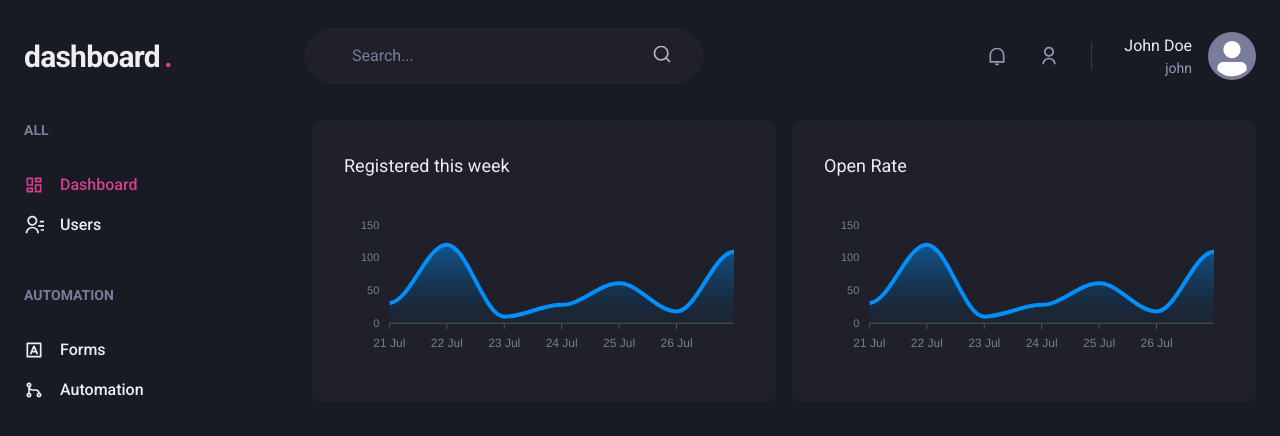
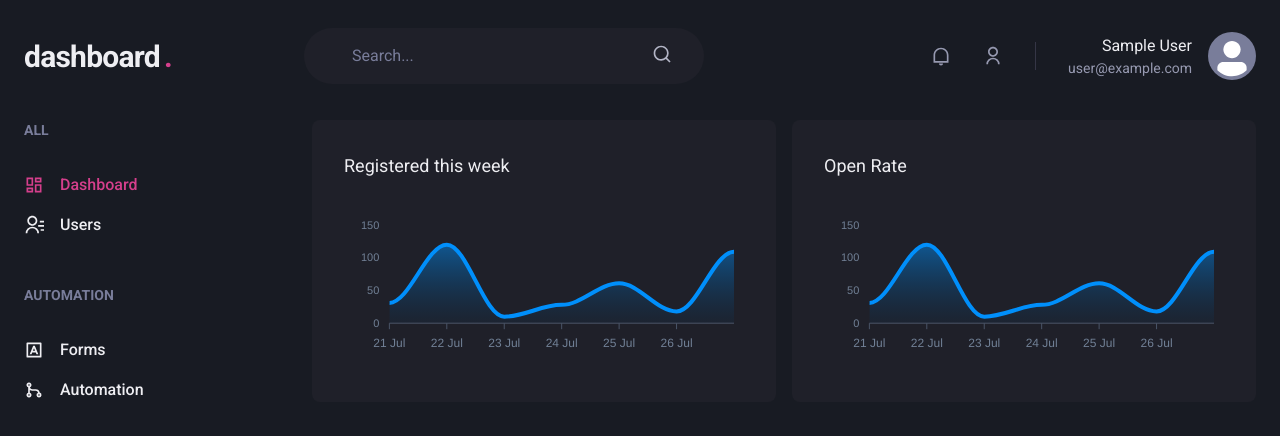
Before and after one commit to isadorapda/dashboard-next-app, a Next.js app: page /dashboard in a window 1280 px wide. Shown: the top 436 px of the page. Built offline with nearby package versions, Linux system fonts and the light colour scheme; no server answers; sample sign-in values are in the browser's storage; what miragejs would draw is missing.

Commit message:
feat: 🎸 show user info on header, add sign out

```diff
--- a/src/components/Header/Profile.tsx
+++ b/src/components/Header/Profile.tsx
@@ -1,17 +1,19 @@
 import { Avatar, Box, Flex, Text } from '@chakra-ui/react'
+import { signOut, useSession } from 'next-auth/react'
 
 interface ProfileProps {
   showProfileData?: boolean
 }
 
 export function Profile({ showProfileData = true }: ProfileProps) {
+  const { data: session } = useSession()
   return (
-    <Flex align="center">
+    <Flex align="center" onClick={() => signOut()}>
       {showProfileData && (
         <Box mr="4" textAlign="right">
-          <Text>John Doe</Text>
+          <Text>{session?.user?.name}</Text>
           <Text color="gray.300" fontSize="sm">
-            john
+            {session?.user?.email}
           </Text>
         </Box>
       )}
--- a/src/pages/dashboard.tsx
+++ b/src/pages/dashboard.tsx
@@ -4,6 +4,8 @@ import dynamic from 'next/dynamic'
 import { ApexOptions } from 'apexcharts'
 import { Header } from '../components/Header'
 import { Sidebar } from '../components/Sidebar'
+import { getSession, useSession } from 'next-auth/react'
+import { GetServerSideProps } from 'next/types'
 
 const Chart = dynamic(() => import('react-apexcharts'), { ssr: false })
 
@@ -62,7 +64,10 @@ const series = [
 ]
 
 export default function Dashboard() {
+  const { data: session } = useSession()
   const [showChart, setShowChart] = useState(false)
+
+  console.log('SESS', session)
 
   useEffect(() => {
     setShowChart(true)
@@ -110,3 +115,13 @@ export default function Dashboard() {
     </Flex>
   )
 }
+export const getServerSideProps: GetServerSideProps = async ({ req }) => {
+  const session = await getSession({ req })
+  if (!session) {
+    return { redirect: { permanent: false, destination: '/' } }
+  }
+
+  return {
+    props: { session: session },
+  }
+}
```
